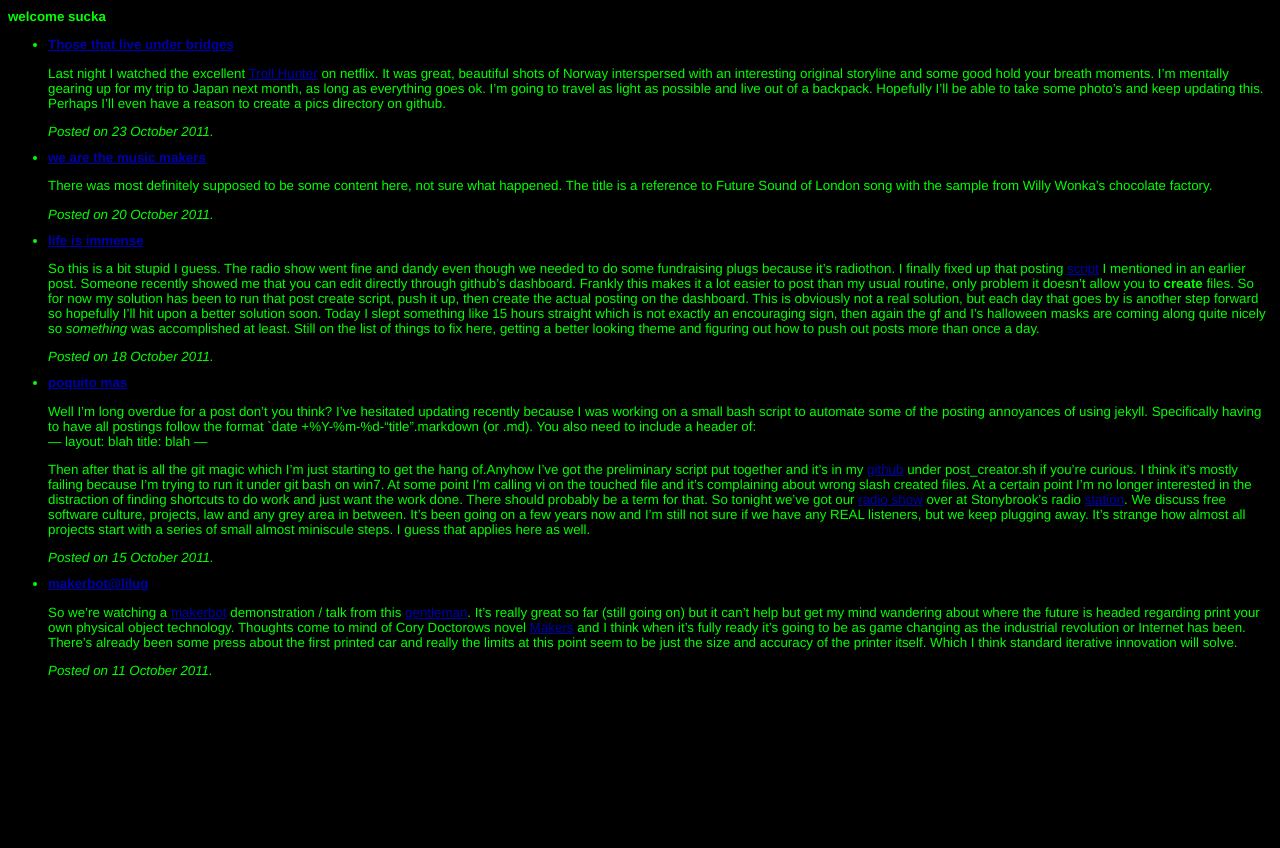
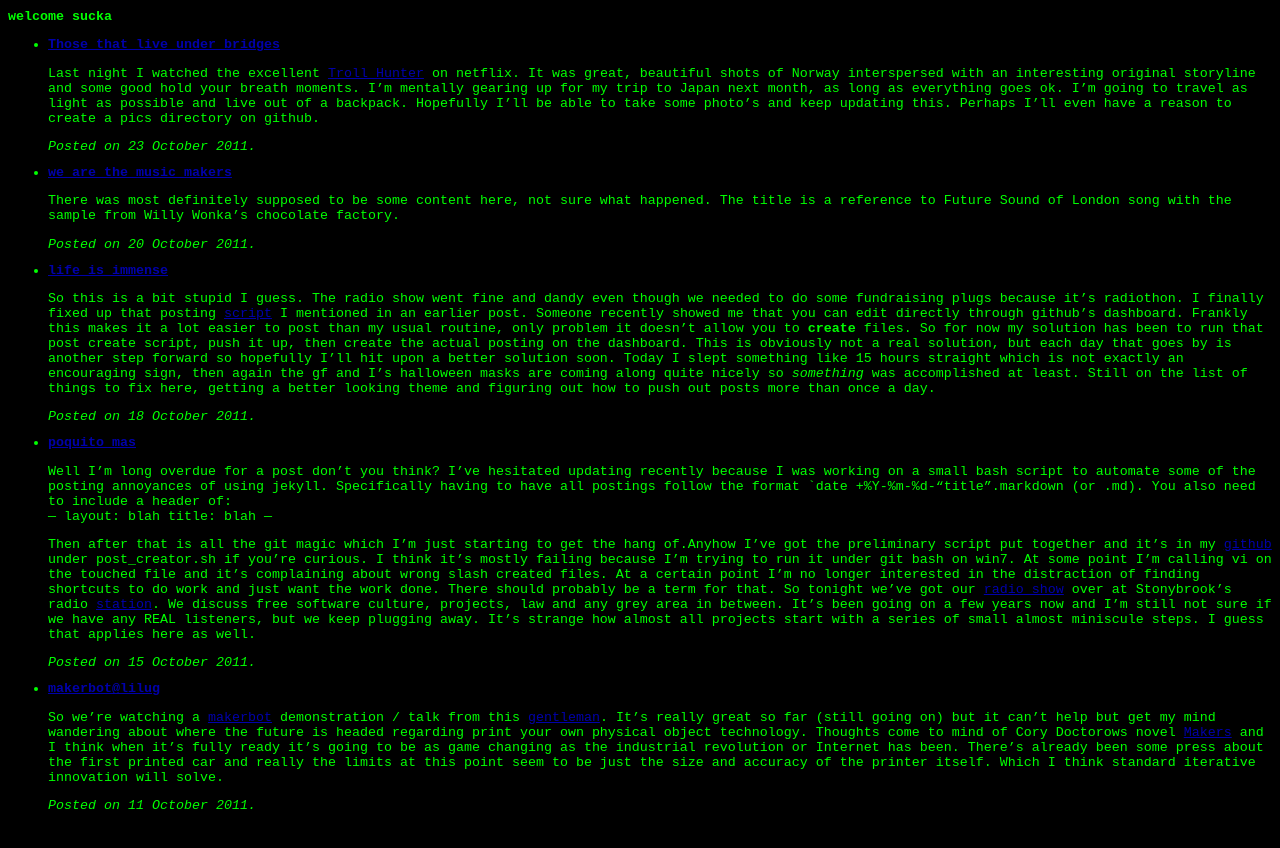
Before and after one commit to woeisme/woeisme.github.io, a Jekyll site: the page built from index.html, in a window 1280 px wide. Shown: the top 848 px of the page. Built offline with Jekyll 4.4.1, drawn with Linux system fonts in a browser that asks for light colours; Markdown is read by kramdown in place of the engine named in the settings.

Commit message:
changed font

```diff
--- a/css/screen.css
+++ b/css/screen.css
@@ -18,7 +18,7 @@ html, body {
 body {
   background-color: Black;
   color: Lime;
-  font: 13.34px helvetica, arial, clean, sans-serif;
+  font: 13.34px monospace, helvetica, arial, clean, sans-serif;
   *font-size: small;
   text-align: left;
 }
```
